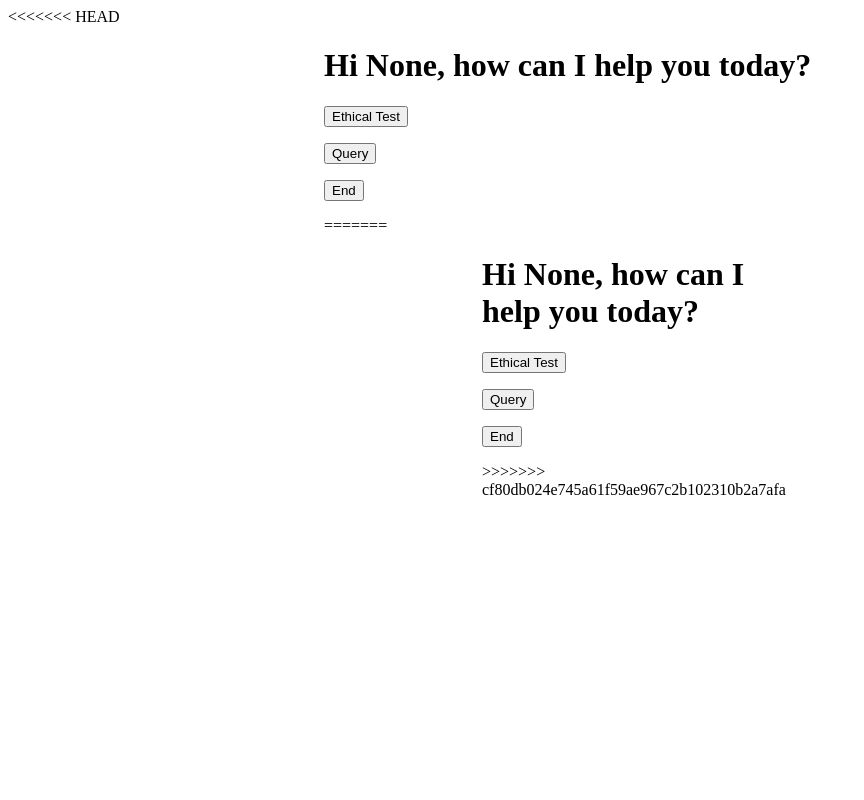
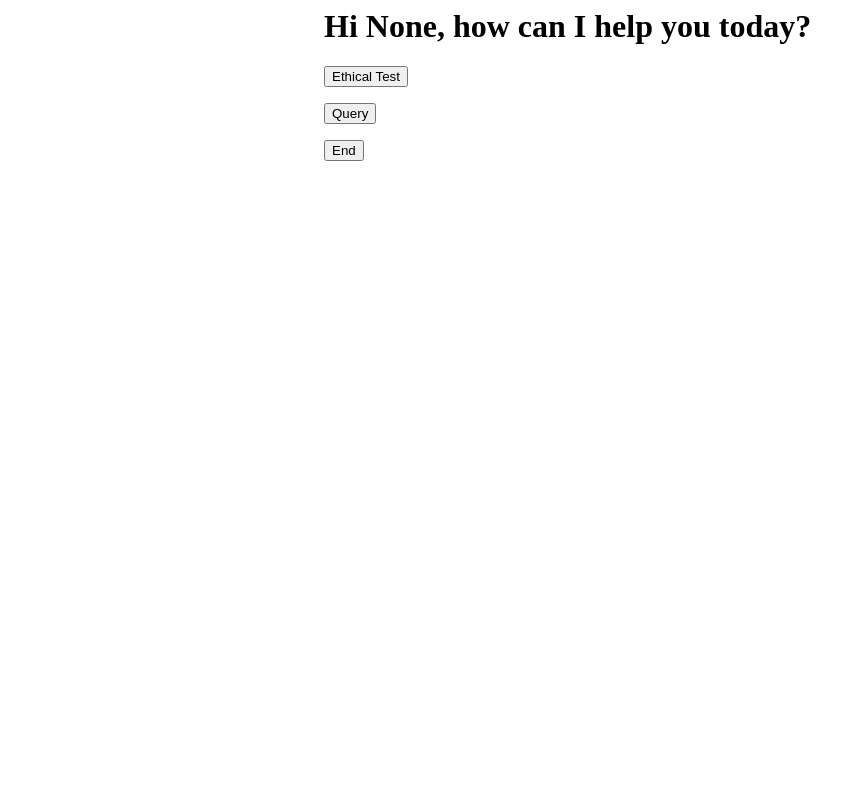
Before and after one commit to sherryyangyzt/ethical-test-tt, a Flask app: page /main in a window 1280 px wide. Shown: the whole page, without its empty margins (0-864 px from the left). Run offline with Flask 3, Linux system fonts and the light colour scheme.

Commit message:
Update main.html

```diff
--- a/templates/main.html
+++ b/templates/main.html
@@ -1,4 +1,3 @@
-<<<<<<< HEAD
 <style>
     .container {width: 100%; margin: auto;}
     @media(min-width:600px) {.container{width: 80%;}}
@@ -17,24 +16,4 @@
     <form action="/end" method="post">
         <p><input type="submit" value="End"></p>
     </form>
-=======
-<style>
-    .container {width: 100%; margin: auto;}
-    @media(min-width:600px) {.container{width: 80%;}}
-    @media(min-width:768px) {.container{width: 60%;}}
-    @media(min-width:1024px) {.container{width: 50%;}}
-</style>
-
-<div class="container">
-    <h1>Hi {{name}}, how can I help you today?</h1>
-    <form action="/ethical_test" method="post">
-        <p><input type="submit" value="Ethical Test"></p>
-    </form>
-    <form action="/query" method="post">
-        <p><input type="submit" value="Query"></p>
-    </form>
-    <form action="/end" method="post">
-        <p><input type="submit" value="End"></p>
-    </form>
->>>>>>> cf80db024e745a61f59ae967c2b102310b2a7afa
 </div>
```
